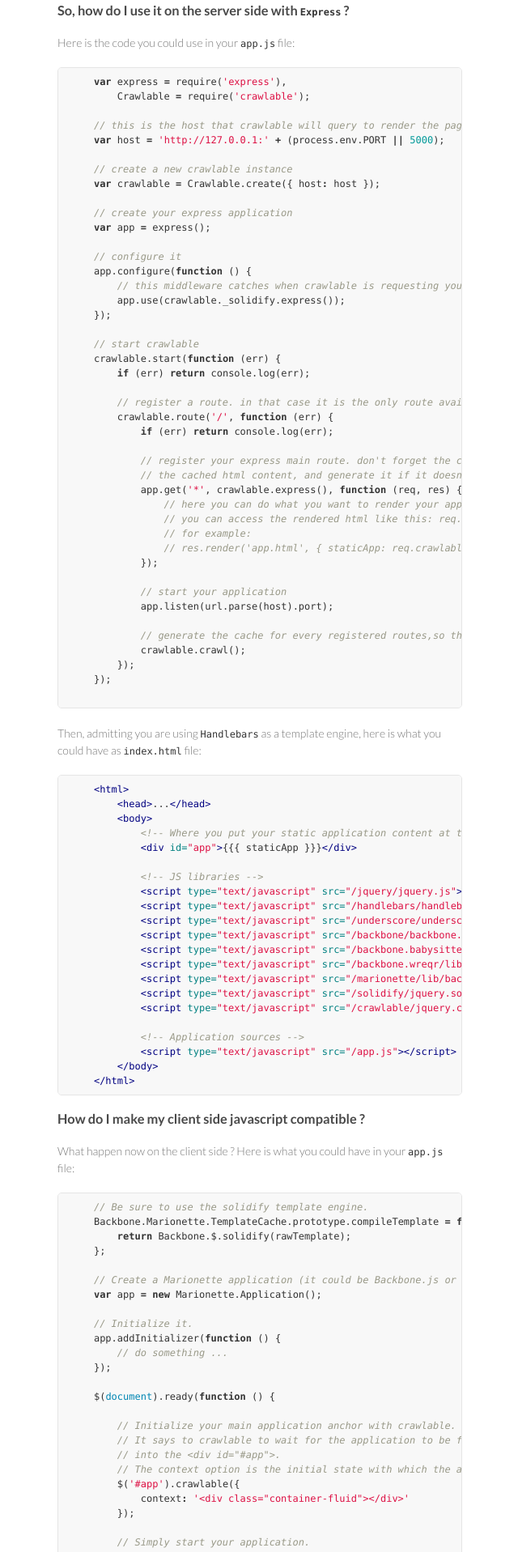
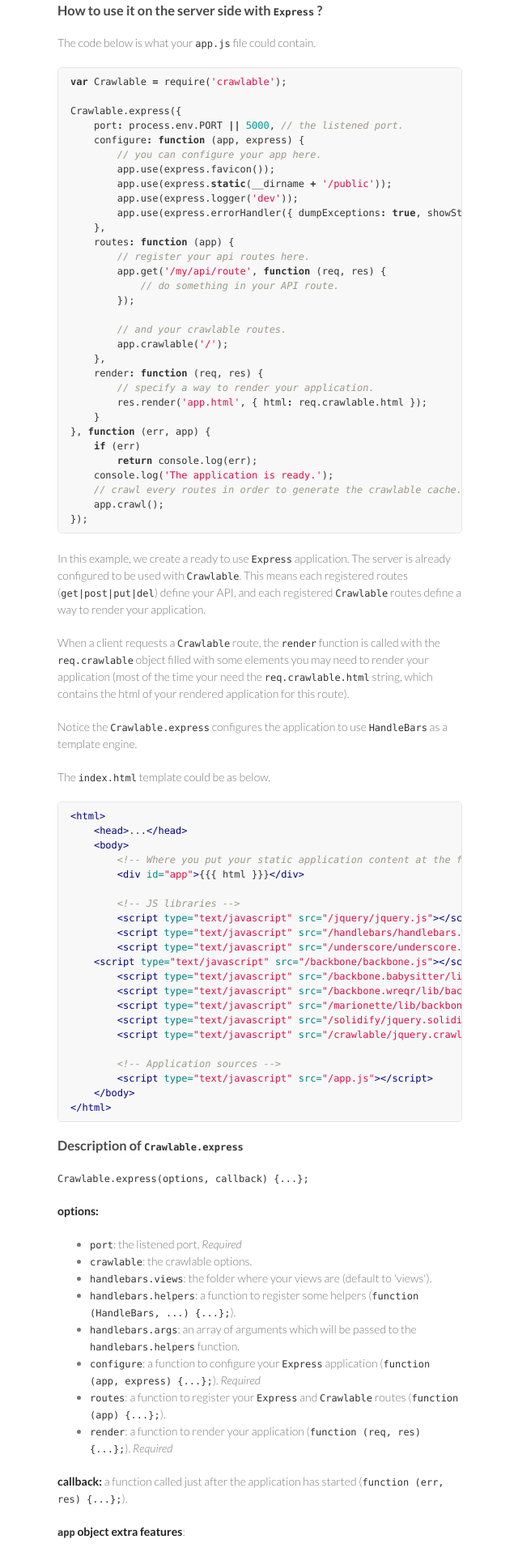
Before and after one commit to trupin/crawlable, a plain HTML site: page index.html in a window 1280 px wide. Shown: the part 1871-3788 px from the top of the page at 81% size, without its empty margins (499-1139 px from the left). Drawn offline with Linux system fonts and the light colour scheme.

```diff
--- a/index.html
+++ b/index.html
@@ -65,7 +65,7 @@
 <li>Then, the rendered html can be injected in your web application page, so the final client will be able to see it right after the page has loaded.</li>
 <li>If the client has a javascript support, your web application will replace this static html after it has loaded. If not, the client will simply be able to visit the page as if it was a static web site. That's why if this client was Google, javascript support activated or not, the content would always be visible to it. So your web application would be referenced in the same conditions than a classic static web site.</li>
 </ul><h2>
-<a name="how-do-i-use-it-" class="anchor" href="#how-do-i-use-it-"><span class="octicon octicon-link"></span></a>How do I use it ?</h2>
+<a name="how-to-use-it-" class="anchor" href="#how-to-use-it-"><span class="octicon octicon-link"></span></a>How to use it ?</h2>
 
 <p><code>Crawlable</code> uses <a href="http://phantomjs.org/"><code>phantomjs</code></a> to render the web page on the server side, but you have no need to install it yourself,
 the installer takes care of it for you.</p>
@@ -91,62 +91,56 @@
 </pre></div>
 
 <h3>
-<a name="so-how-do-i-use-it-on-the-server-side-with-express-" class="anchor" href="#so-how-do-i-use-it-on-the-server-side-with-express-"><span class="octicon octicon-link"></span></a>So, how do I use it on the server side with <code>Express</code> ?</h3>
+<a name="how-to-use-it-on-the-server-side-with-express-" class="anchor" href="#how-to-use-it-on-the-server-side-with-express-"><span class="octicon octicon-link"></span></a>How to use it on the server side with <code>Express</code> ?</h3>
 
-<p>Here is the code you could use in your <code>app.js</code> file:</p>
+<p>The code below is what your <code>app.js</code> file could contain.</p>
 
-<div class="highlight highlight-js"><pre>    <span class="kd">var</span> <span class="nx">express</span> <span class="o">=</span> <span class="nx">require</span><span class="p">(</span><span class="s1">'express'</span><span class="p">),</span>
-        <span class="nx">Crawlable</span> <span class="o">=</span> <span class="nx">require</span><span class="p">(</span><span class="s1">'crawlable'</span><span class="p">);</span>
+<div class="highlight highlight-js"><pre><span class="kd">var</span> <span class="nx">Crawlable</span> <span class="o">=</span> <span class="nx">require</span><span class="p">(</span><span class="s1">'crawlable'</span><span class="p">);</span>
 
-    <span class="c1">// this is the host that crawlable will query to render the pages.</span>
-    <span class="kd">var</span> <span class="nx">host</span> <span class="o">=</span> <span class="s1">'http://127.0.0.1:'</span> <span class="o">+</span> <span class="p">(</span><span class="nx">process</span><span class="p">.</span><span class="nx">env</span><span class="p">.</span><span class="nx">PORT</span> <span class="o">||</span> <span class="mi">5000</span><span class="p">);</span>
-
-    <span class="c1">// create a new crawlable instance</span>
-    <span class="kd">var</span> <span class="nx">crawlable</span> <span class="o">=</span> <span class="nx">Crawlable</span><span class="p">.</span><span class="nx">create</span><span class="p">({</span> <span class="nx">host</span><span class="o">:</span> <span class="nx">host</span> <span class="p">});</span>
-
-    <span class="c1">// create your express application</span>
-    <span class="kd">var</span> <span class="nx">app</span> <span class="o">=</span> <span class="nx">express</span><span class="p">();</span>
-
-    <span class="c1">// configure it</span>
-    <span class="nx">app</span><span class="p">.</span><span class="nx">configure</span><span class="p">(</span><span class="kd">function</span> <span class="p">()</span> <span class="p">{</span>
-        <span class="c1">// this middleware catches when crawlable is requesting your server</span>
-        <span class="nx">app</span><span class="p">.</span><span class="nx">use</span><span class="p">(</span><span class="nx">crawlable</span><span class="p">.</span><span class="nx">_solidify</span><span class="p">.</span><span class="nx">express</span><span class="p">());</span>
+<span class="nx">Crawlable</span><span class="p">.</span><span class="nx">express</span><span class="p">({</span>
+    <span class="nx">port</span><span class="o">:</span> <span class="nx">process</span><span class="p">.</span><span class="nx">env</span><span class="p">.</span><span class="nx">PORT</span> <span class="o">||</span> <span class="mi">5000</span><span class="p">,</span> <span class="c1">// the listened port.</span>
+    <span class="nx">configure</span><span class="o">:</span> <span class="kd">function</span> <span class="p">(</span><span class="nx">app</span><span class="p">,</span> <span class="nx">express</span><span class="p">)</span> <span class="p">{</span>
+        <span class="c1">// you can configure your app here.</span>
+        <span class="nx">app</span><span class="p">.</span><span class="nx">use</span><span class="p">(</span><span class="nx">express</span><span class="p">.</span><span class="nx">favicon</span><span class="p">());</span>
+        <span class="nx">app</span><span class="p">.</span><span class="nx">use</span><span class="p">(</span><span class="nx">express</span><span class="p">.</span><span class="kr">static</span><span class="p">(</span><span class="nx">__dirname</span> <span class="o">+</span> <span class="s1">'/public'</span><span class="p">));</span>
+        <span class="nx">app</span><span class="p">.</span><span class="nx">use</span><span class="p">(</span><span class="nx">express</span><span class="p">.</span><span class="nx">logger</span><span class="p">(</span><span class="s1">'dev'</span><span class="p">));</span>
+        <span class="nx">app</span><span class="p">.</span><span class="nx">use</span><span class="p">(</span><span class="nx">express</span><span class="p">.</span><span class="nx">errorHandler</span><span class="p">({</span> <span class="nx">dumpExceptions</span><span class="o">:</span> <span class="kc">true</span><span class="p">,</span> <span class="nx">showStack</span><span class="o">:</span> <span class="kc">true</span> <span class="p">}));</span>
+    <span class="p">},</span>
+    <span class="nx">routes</span><span class="o">:</span> <span class="kd">function</span> <span class="p">(</span><span class="nx">app</span><span class="p">)</span> <span class="p">{</span>
+        <span class="c1">// register your api routes here.</span>
+        <span class="nx">app</span><span class="p">.</span><span class="nx">get</span><span class="p">(</span><span class="s1">'/my/api/route'</span><span class="p">,</span> <span class="kd">function</span> <span class="p">(</span><span class="nx">req</span><span class="p">,</span> <span class="nx">res</span><span class="p">)</span> <span class="p">{</span>
+            <span class="c1">// do something in your API route.</span>
         <span class="p">});</span>
 
-    <span class="c1">// start crawlable</span>
-    <span class="nx">crawlable</span><span class="p">.</span><span class="nx">start</span><span class="p">(</span><span class="kd">function</span> <span class="p">(</span><span class="nx">err</span><span class="p">)</span> <span class="p">{</span>
-        <span class="k">if</span> <span class="p">(</span><span class="nx">err</span><span class="p">)</span> <span class="k">return</span> <span class="nx">console</span><span class="p">.</span><span class="nx">log</span><span class="p">(</span><span class="nx">err</span><span class="p">);</span>
-
-        <span class="c1">// register a route. in that case it is the only route available from the crawlable router</span>
-        <span class="nx">crawlable</span><span class="p">.</span><span class="nx">route</span><span class="p">(</span><span class="s1">'/'</span><span class="p">,</span> <span class="kd">function</span> <span class="p">(</span><span class="nx">err</span><span class="p">)</span> <span class="p">{</span>
-            <span class="k">if</span> <span class="p">(</span><span class="nx">err</span><span class="p">)</span> <span class="k">return</span> <span class="nx">console</span><span class="p">.</span><span class="nx">log</span><span class="p">(</span><span class="nx">err</span><span class="p">);</span>
-
-            <span class="c1">// register your express main route. don't forget the crawlable middleware, which will handle</span>
-            <span class="c1">// the cached html content, and generate it if it doesn't exists.</span>
-            <span class="nx">app</span><span class="p">.</span><span class="nx">get</span><span class="p">(</span><span class="s1">'*'</span><span class="p">,</span> <span class="nx">crawlable</span><span class="p">.</span><span class="nx">express</span><span class="p">(),</span> <span class="kd">function</span> <span class="p">(</span><span class="nx">req</span><span class="p">,</span> <span class="nx">res</span><span class="p">)</span> <span class="p">{</span>
-                <span class="c1">// here you can do what you want to render your application.</span>
-                <span class="c1">// you can access the rendered html like this: req.crawlable.html</span>
-                <span class="c1">// for example:</span>
-                <span class="c1">// res.render('app.html', { staticApp: req.crawlable.html });</span>
+        <span class="c1">// and your crawlable routes.</span>
+        <span class="nx">app</span><span class="p">.</span><span class="nx">crawlable</span><span class="p">(</span><span class="s1">'/'</span><span class="p">);</span>
+    <span class="p">},</span>
+    <span class="nx">render</span><span class="o">:</span> <span class="kd">function</span> <span class="p">(</span><span class="nx">req</span><span class="p">,</span> <span class="nx">res</span><span class="p">)</span> <span class="p">{</span>
+        <span class="c1">// specify a way to render your application.</span>
+        <span class="nx">res</span><span class="p">.</span><span class="nx">render</span><span class="p">(</span><span class="s1">'app.html'</span><span class="p">,</span> <span class="p">{</span> <span class="nx">html</span><span class="o">:</span> <span class="nx">req</span><span class="p">.</span><span class="nx">crawlable</span><span class="p">.</span><span class="nx">html</span> <span class="p">});</span>
+    <span class="p">}</span>
+<span class="p">},</span> <span class="kd">function</span> <span class="p">(</span><span class="nx">err</span><span class="p">,</span> <span class="nx">app</span><span class="p">)</span> <span class="p">{</span>
+    <span class="k">if</span> <span class="p">(</span><span class="nx">err</span><span class="p">)</span>
+        <span class="k">return</span> <span class="nx">console</span><span class="p">.</span><span class="nx">log</span><span class="p">(</span><span class="nx">err</span><span class="p">);</span>
+    <span class="nx">console</span><span class="p">.</span><span class="nx">log</span><span class="p">(</span><span class="s1">'The application is ready.'</span><span class="p">);</span>
+    <span class="c1">// crawl every routes in order to generate the crawlable cache.</span>
+    <span class="nx">app</span><span class="p">.</span><span class="nx">crawl</span><span class="p">();</span>
 <span class="p">});</span>
-
-            <span class="c1">// start your application</span>
-            <span class="nx">app</span><span class="p">.</span><span class="nx">listen</span><span class="p">(</span><span class="nx">url</span><span class="p">.</span><span class="nx">parse</span><span class="p">(</span><span class="nx">host</span><span class="p">).</span><span class="nx">port</span><span class="p">);</span>
-
-            <span class="c1">// generate the cache for every registered routes,so the first client will be able to access the static html.</span>
-            <span class="nx">crawlable</span><span class="p">.</span><span class="nx">crawl</span><span class="p">();</span>
-        <span class="p">});</span>
-    <span class="p">});</span>
-
 </pre></div>
 
-<p>Then, admitting you are using <code>Handlebars</code> as a template engine, here is what you could have as <code>index.html</code> file:</p>
+<p>In this example, we create a ready to use <code>Express</code> application. The server is already configured to be used with <code>Crawlable</code>. This means each registered routes (<code>get|post|put|del</code>) define your API, and each registered <code>Crawlable</code> routes define a way to render your application.</p>
 
-<div class="highlight highlight-html"><pre>    <span class="nt">&lt;html&gt;</span>
+<p>When a client requests a <code>Crawlable</code> route, the <code>render</code> function is called with the <code>req.crawlable</code> object filled with some elements you may need to render your application (most of the time your need the <code>req.crawlable.html</code> string, which contains the html of your rendered application for this route).</p>
+
+<p>Notice the <code>Crawlable.express</code> configures the application to use <code>HandleBars</code> as a template engine.</p>
+
+<p>The <code>index.html</code> template could be as below.</p>
+
+<div class="highlight highlight-html"><pre><span class="nt">&lt;html&gt;</span>
     <span class="nt">&lt;head&gt;</span>...<span class="nt">&lt;/head&gt;</span>
     <span class="nt">&lt;body&gt;</span>
         <span class="c">&lt;!-- Where you put your static application content at the first place. --&gt;</span>
-            <span class="nt">&lt;div</span> <span class="na">id=</span><span class="s">"app"</span><span class="nt">&gt;</span>{{{ staticApp }}}<span class="nt">&lt;/div&gt;</span>
+        <span class="nt">&lt;div</span> <span class="na">id=</span><span class="s">"app"</span><span class="nt">&gt;</span>{{{ html }}}<span class="nt">&lt;/div&gt;</span>
 
         <span class="c">&lt;!-- JS libraries --&gt;</span>
         <span class="nt">&lt;script </span><span class="na">type=</span><span class="s">"text/javascript"</span> <span class="na">src=</span><span class="s">"/jquery/jquery.js"</span><span class="nt">&gt;&lt;/script&gt;</span>
@@ -166,11 +160,51 @@
 </pre></div>
 
 <h3>
-<a name="how-do-i-make-my-client-side-javascript-compatible-" class="anchor" href="#how-do-i-make-my-client-side-javascript-compatible-"><span class="octicon octicon-link"></span></a>How do I make my client side javascript compatible ?</h3>
+<a name="description-of-crawlableexpress" class="anchor" href="#description-of-crawlableexpress"><span class="octicon octicon-link"></span></a>Description of <code>Crawlable.express</code>
+</h3>
 
-<p>What happen now on the client side ? Here is what you could have in your <code>app.js</code> file:</p>
+<p><code>Crawlable.express(options, callback) {...};</code></p>
 
-<div class="highlight highlight-js"><pre>    <span class="c1">// Be sure to use the solidify template engine.</span>
+<p><strong>options:</strong></p>
+
+<ul>
+<li>
+<code>port</code>: the listened port. <em>Required</em>
+</li>
+<li>
+<code>crawlable</code>: the crawlable options.</li>
+<li>
+<code>handlebars.views</code>: the folder where your views are (default to 'views').</li>
+<li>
+<code>handlebars.helpers</code>: a function to register some helpers (<code>function (HandleBars, ...) {...};</code>).</li>
+<li>
+<code>handlebars.args</code>: an array of arguments which will be passed to the <code>handlebars.helpers</code> function.</li>
+<li>
+<code>configure</code>: a function to configure your <code>Express</code> application (<code>function (app, express) {...};</code>). <em>Required</em>
+</li>
+<li>
+<code>routes</code>: a function to register your <code>Express</code> and <code>Crawlable</code> routes (<code>function (app) {...};</code>).</li>
+<li>
+<code>render</code>: a function to render your application (<code>function (req, res) {...};</code>). <em>Required</em>
+</li>
+</ul><p><strong>callback:</strong> a function called just after the application has started (<code>function (err, res) {...};</code>).</p>
+
+<p><strong><code>app</code> object extra features</strong>:</p>
+
+<ul>
+<li>
+<code>app._crawlable</code>: the <code>Crawlable</code> instance.</li>
+<li>
+<code>app.crawlable</code>: the <code>crawlable.route</code> method equivalent. Registers a <code>crawlable</code> route (<code>app.crawlable("pathname" | ["pahtname1", ...]);</code>).</li>
+<li>
+<code>app.crawl</code>: the <code>crawlable.crawl</code> method equivalent. Crawls all the <code>crawlable</code> routes (<code>app.crawl(callback);</code>).</li>
+</ul><h2>
+<a name="adapt-a-backbonemarionette-application-to-crawlable" class="anchor" href="#adapt-a-backbonemarionette-application-to-crawlable"><span class="octicon octicon-link"></span></a>Adapt a <code>Backbone.Marionette</code> application to <code>Crawlable</code>
+</h2>
+
+<p>The code below is what your <code>app.js</code> file could contain.</p>
+
+<div class="highlight highlight-js"><pre><span class="c1">// Be sure to use the solidify template engine.</span>
 <span class="nx">Backbone</span><span class="p">.</span><span class="nx">Marionette</span><span class="p">.</span><span class="nx">TemplateCache</span><span class="p">.</span><span class="nx">prototype</span><span class="p">.</span><span class="nx">compileTemplate</span> <span class="o">=</span> <span class="kd">function</span> <span class="p">(</span><span class="nx">rawTemplate</span><span class="p">)</span> <span class="p">{</span>
     <span class="k">return</span> <span class="nx">Backbone</span><span class="p">.</span><span class="nx">$</span><span class="p">.</span><span class="nx">solidify</span><span class="p">(</span><span class="nx">rawTemplate</span><span class="p">);</span>
 <span class="p">};</span>
@@ -178,39 +212,43 @@
 <span class="c1">// Create a Marionette application (it could be Backbone.js or whatever you want).</span>
 <span class="kd">var</span> <span class="nx">app</span> <span class="o">=</span> <span class="k">new</span> <span class="nx">Marionette</span><span class="p">.</span><span class="nx">Application</span><span class="p">();</span>
 
-    <span class="c1">// Initialize it.</span>
-    <span class="nx">app</span><span class="p">.</span><span class="nx">addInitializer</span><span class="p">(</span><span class="kd">function</span> <span class="p">()</span> <span class="p">{</span>
-        <span class="c1">// do something ...</span>
-    <span class="p">});</span>
+<span class="nx">$</span><span class="p">(</span><span class="nb">document</span><span class="p">).</span><span class="nx">ready</span><span class="p">(</span><span class="kd">function</span> <span class="p">()</span> <span class="p">{</span>
+    <span class="c1">// Initialize your main application anchor with crawlable.</span>
+    <span class="c1">// It says to crawlable to wait for the application to be fully loaded, before injecting the code</span>
+    <span class="c1">// into the &lt;div id="#app"&gt;.</span>
+    <span class="nx">$</span><span class="p">(</span><span class="s1">'#app'</span><span class="p">).</span><span class="nx">crawlable</span><span class="p">();</span>
 
-    <span class="nx">$</span><span class="p">(</span><span class="nb">document</span><span class="p">).</span><span class="nx">ready</span><span class="p">(</span><span class="kd">function</span> <span class="p">()</span> <span class="p">{</span>
-
-        <span class="c1">// Initialize your main application anchor with crawlable.</span>
-        <span class="c1">// It says to crawlable to wait for the application to be fully loaded, before inject the code</span>
-        <span class="c1">// into the &lt;div id="#app"&gt;.</span>
-        <span class="c1">// The context option is the initial state with which the application should start.</span>
-        <span class="nx">$</span><span class="p">(</span><span class="s1">'#app'</span><span class="p">).</span><span class="nx">crawlable</span><span class="p">({</span>
-            <span class="nx">context</span><span class="o">:</span> <span class="s1">'&lt;div class="container-fluid"&gt;&lt;/div&gt;'</span>
-        <span class="p">});</span>
-
-        <span class="c1">// Simply start your application.</span>
+    <span class="c1">// Start your application.</span>
     <span class="nx">app</span><span class="p">.</span><span class="nx">start</span><span class="p">();</span>
-
 <span class="p">});</span>
 </pre></div>
 
-<p>At this point, the peace of code we seen is able to load an application in front of its <code>Crawlable</code> static part.
-But what if we want to create some dynamic content, and cache it with <code>Crawlable</code>?</p>
+<p>This example of code shows you how to render your application over the static html, cached by <code>Crawlable</code>. By doing that, your application page will seems to be fully loaded even if your javascript code hasn't been executed yet.</p>
 
-<p>Imagine now you want to render a list. You would have a <code>Collection</code> and a <code>View</code>, rendering an <code>ItemView</code> for each
-<code>Model</code> of your <code>Collection</code>.</p>
+<h3>
+<a name="description-of-the-jquerycrawlable-plugin" class="anchor" href="#description-of-the-jquerycrawlable-plugin"><span class="octicon octicon-link"></span></a>Description of the <code>jQuery.crawlable</code> plugin</h3>
 
-<p>By using some <code>Handlebars</code> templates, see how you would do (notice there is no need to modify your javascript code
-to make it compatible with <code>Crawlable</code>, only your templates).</p>
+<p><code>jQuery("selector").crawlable(options);</code>: define an anchor in which your dynamic application will be injected when fully loaded.</p>
+
+<p><strong>options</strong>:</p>
+
+<ul>
+<li>
+<code>context</code>: a string containing the initial html with which your application should start.</li>
+<li>
+<code>wait</code>: a number determining how much time (ms) <code>Crawlable</code> have to wait after the last ajax query to consider the application as fully loaded (default to 250 ms).</li>
+</ul><h3>
+<a name="dynamic-cached-templates" class="anchor" href="#dynamic-cached-templates"><span class="octicon octicon-link"></span></a>Dynamic cached templates</h3>
+
+<p>You may wonder now, <strong>"What if my page deals with some dynamic contents ?"</strong>. <code>Crawlable</code> is able to handle it, but you will have to adapt your client side templates.</p>
+
+<p>For this example, imagine we want to render a list. We have a <code>Collection</code> and a <code>View</code>, rendering an <code>ItemView</code> for each <code>Model</code> of our <code>Collection</code>.</p>
+
+<p>By using some <code>Handlebars</code> templates, see how we do it.</p>
 
 <p>Here is the <code>Item</code> template:</p>
 
-<div class="highlight highlight-html"><pre>    <span class="c">&lt;!-- specify the needed request to fetch the data --&gt;</span>
+<div class="highlight highlight-html"><pre><span class="c">&lt;!-- specify the needed request to fetch the data --&gt;</span>
 {{solidify "/api/items"}}
 <span class="c">&lt;!-- the same as {{#each}}, but for the server side rendering only (client will ignore it) --&gt;</span>
 {{#solidify-each "this"}}
@@ -221,7 +259,7 @@
 
 <p>Now here is the <code>List</code> template:</p>
 
-<div class="highlight highlight-html"><pre>    <span class="nt">&lt;div&gt;</span>
+<div class="highlight highlight-html"><pre><span class="nt">&lt;div&gt;</span>
      <span class="nt">&lt;h1&gt;</span>My list<span class="nt">&lt;/h1&gt;</span>
      <span class="nt">&lt;div&gt;</span>
           <span class="c">&lt;!-- Include a template. This is for the server side only, the client simply ignore it --&gt;</span>
@@ -230,8 +268,12 @@
 <span class="nt">&lt;/div&gt;</span>
 </pre></div>
 
-<p>As you can see, you just have to respect some extra rules to make your template understandable by <code>Crawlable</code>.
-You can see the <code>Solidify</code> documentation for details, but here is what you need for now:</p>
+<p>As you can see, we just have to respect some extra rules to make our template understandable by <code>Crawlable</code>.</p>
+
+<h3>
+<a name="quick-description-of-the-solidify-syntax" class="anchor" href="#quick-description-of-the-solidify-syntax"><span class="octicon octicon-link"></span></a>Quick description of the <code>Solidify</code> syntax</h3>
+
+<p>You can see the <a href="https://github.com/trupin/solidify"><code>Solidify</code> documentation</a> for details, but here is what you need for now:</p>
 
 <ul>
 <li>
@@ -245,30 +287,9 @@
 <code>{ {[#]helperName} }</code> calls an helper (on the client and server side).</li>
 <li>
 <code>{ {fieldName} }</code> dereferences a field (on the client and server side).</li>
-</ul><p>Notice that every other <code>Handlebars</code> syntax are available, and all the syntax we saw which are used on the server side
-only, are completely ignored by <code>Solidify</code> on the client side, so it has no influence on your client side original template.</p>
+</ul><p>Notice that every other <code>HandleBars</code> syntax are available, and all the syntaxes we saw which are used on the server side only, are completely ignored by <code>Solidify</code> on the client side, so it has no influence on your client side original templates. </p>
 
 <h2>
-<a name="options" class="anchor" href="#options"><span class="octicon octicon-link"></span></a>Options</h2>
-
-<p><code>Crawlable</code> provides the following configuration options:</p>
-
-<ul>
-<li>
-<code>logger</code>: a winston logger instance to provide a way to log.</li>
-<li>
-<code>Persistence</code>: a <code>Persistence</code> class to provide a way to store data. Defaults to <code>NeDb</code>.</li>
-<li>
-<code>persistenceOptions</code>: an object containing the <code>persistence</code> options used at instantiation.</li>
-<li>
-<code>cacheTtl</code>: the cache entry time to live in seconds. Defaults to one hour.</li>
-<li>
-<code>Renderer</code>: the <code>Renderer</code> class to provide a way to render a webpage. Defaults to <code>DefaultRenderer</code>.</li>
-<li>
-<code>rendererOptions</code>: an object containing the <code>renderer</code> options used at instantiation.</li>
-<li>
-<code>concurrency</code>: the max amount of pages it can process at the same time. Defaults to 10.</li>
-</ul><h2>
 <a name="what-technologies-does-it-use-and-why-" class="anchor" href="#what-technologies-does-it-use-and-why-"><span class="octicon octicon-link"></span></a>What technologies does it use and why ?</h2>
 
 <p><code>Crawlable</code> uses the excellent <a href="http://phantomjs.org/"><code>PhantomJS</code></a> through a bridge, implemented in the node module <a href="https://github.com/sgentle/phantomjs-node"><code>phantom</code></a>
```
Also changed, not shown: params.json (+1 -1 lines). Lines whose indentation alone changed are shown as unchanged.
